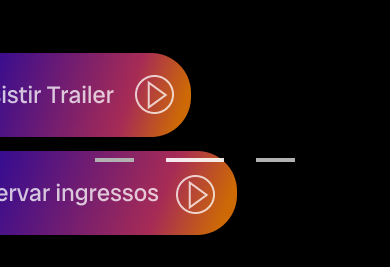
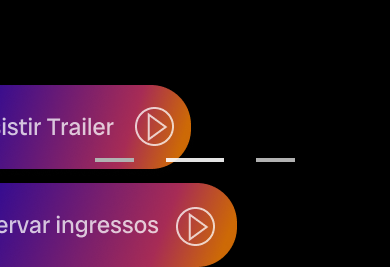
Before and after one commit to Jean090504/Vingadores, a plain HTML site: page index.html in a window 390 px wide. Shown: the part 668-935 px from the top of the page. Before the commit the page ends 903 px from the top, so only its background shows below. Drawn offline with Linux system fonts and the light colour scheme; a web font is replaced by a local one.

Commit message:
Atualizando funcionalidades do Botao

```diff
--- a/style.css
+++ b/style.css
@@ -111,13 +111,14 @@ p{
 }
 
 .botao{
+    display: flex;
     display: inline-flex;
     justify-content: flex-end;
     align-items: center;
-    width: auto;             /* permitir reduzir em telas pequenas */
-    max-width: 480px;        /* opcional: limitar largura em telas grandes */
-    height: auto;            /* remover valor inválido */
-    padding: 12px 16px;      /* menor padding que controla a altura do botão */
+    width: 100%;
+    height: px;
+    padding-top: 48px;
+    gap: 12px;
     gap: 6px;
     box-sizing: border-box;
     background-color: transparent;
@@ -254,9 +255,9 @@ footer{
         justify-content: flex-start;
         align-self: flex-start;
         align-items: flex-start;
-        width: auto;            /* permitir encolher no tablet */
-        max-width: 100%;
-        padding: 8px 0 0 0;     /* reduzir padding superior */
+        width: 100%;
+        padding-top: 40px;
+        gap: 12px;
         gap: 6px;
         background-color: transparent;
     }
@@ -357,9 +358,6 @@ footer{
         justify-content: flex-start;
         align-self: stretch;
         align-items: flex-start;
-        width: auto;            /* deixa o botão encolher conforme o conteúdo */
-        max-width: 100%;
-        padding: 6px 8px;       /* padding menor para reduzir a altura no mobile */
         gap: 6px;
         background-color: transparent;
     }
```
